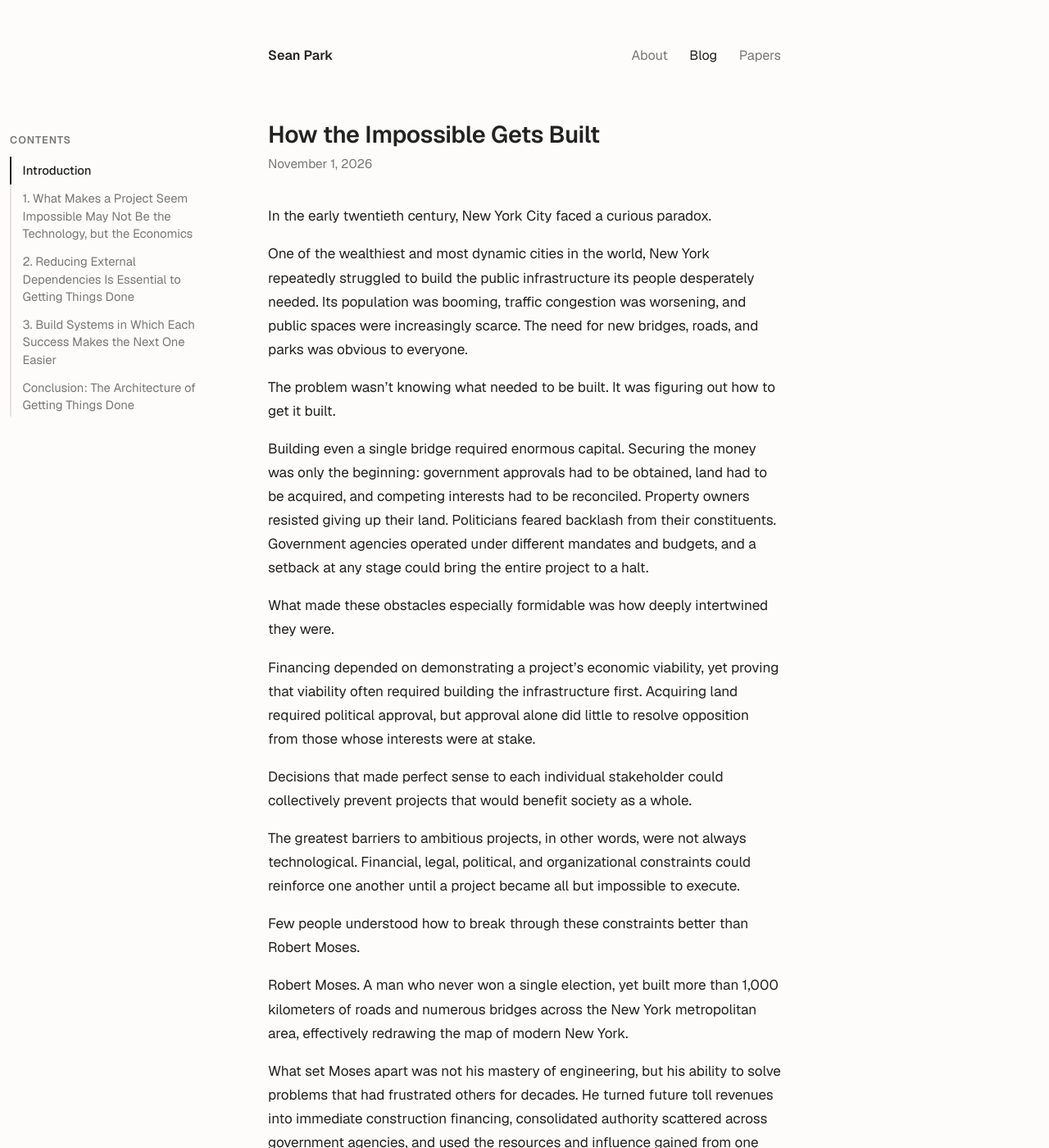
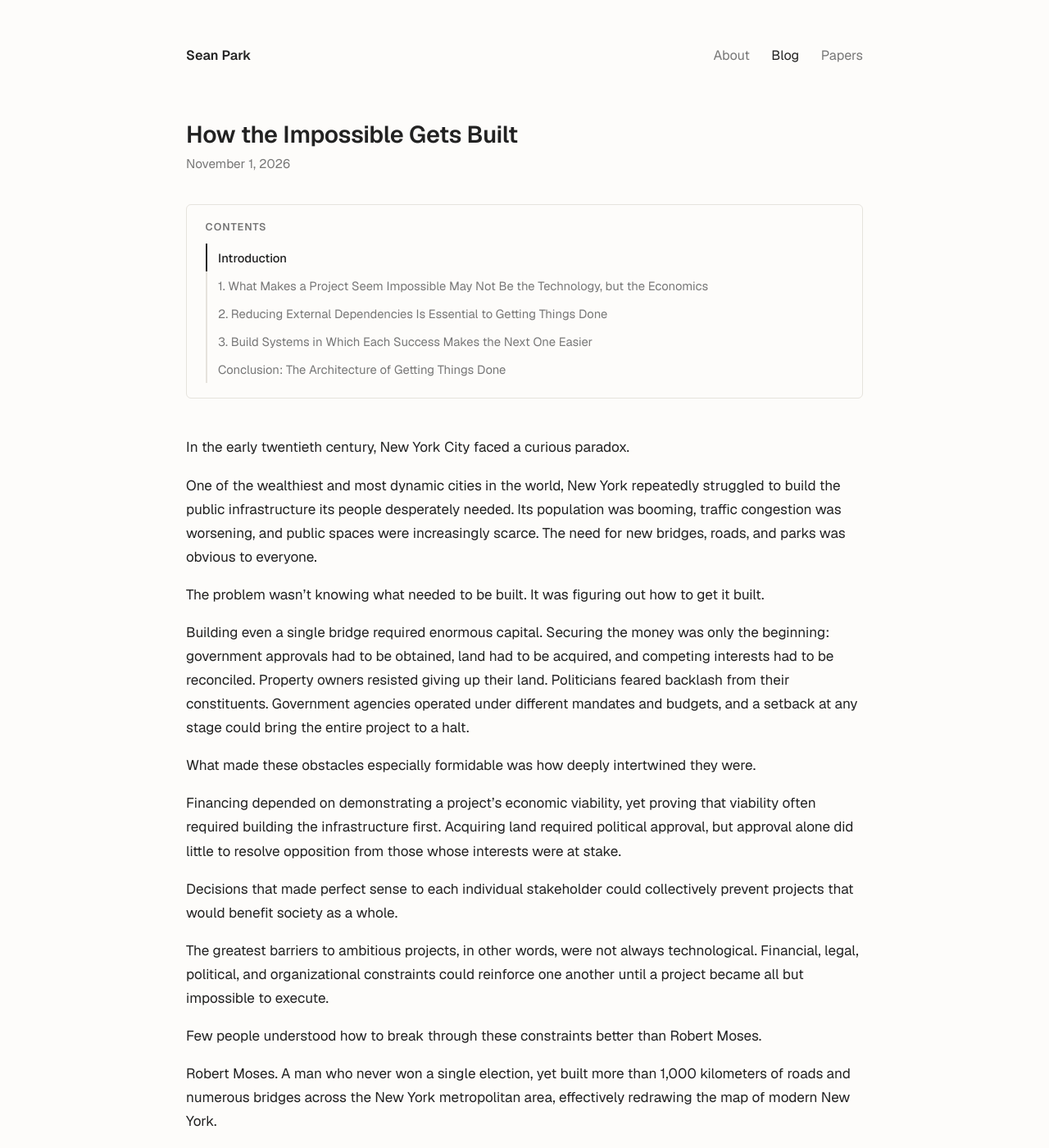
Before and after one commit to parksean7/parksean7.github.io, a Jekyll site: the page built from _posts/2026-11-01-how-the-impossible-gets-built.md, in a window 1280 px wide and 1400 px high. Shown: the whole window at 82% size. Built offline with Jekyll 4.4.1, drawn with Linux system fonts in a browser that asks for light colours.

Commit message:
Widen page layout for desktop

```diff
--- a/assets/css/style.css
+++ b/assets/css/style.css
@@ -1,6 +1,7 @@
 /* Minimal single-column theme with automatic light/dark mode. */
 
 :root {
+  --page-width: 880px;   /* overall page width on desktop */
   --bg: #fdfcfa;
   --text: #222;
   --muted: #777;
@@ -28,7 +29,7 @@ html { font-size: 18px; }
 
 body {
   margin: 0 auto;
-  max-width: 680px;
+  max-width: var(--page-width);
   padding: 3rem 1.5rem;
   background: var(--bg);
   color: var(--text);
@@ -163,12 +164,12 @@ html { scroll-behavior: smooth; }
 .toc-list a.active { color: var(--text); border-left-color: var(--text); font-weight: 500; }
 
 /* On wide screens the contents list sits in the left margin and stays visible. */
-@media (min-width: 1280px) {
+@media (min-width: 1400px) {
   .toc {
     position: fixed;
     top: 9rem;
-    left: calc(50% - 340px - 16rem);
-    width: 13rem;
+    left: calc(50% - var(--page-width) / 2 - 14rem);
+    width: 12rem;
     max-height: calc(100vh - 12rem);
     overflow-y: auto;
     margin: 0;
```
